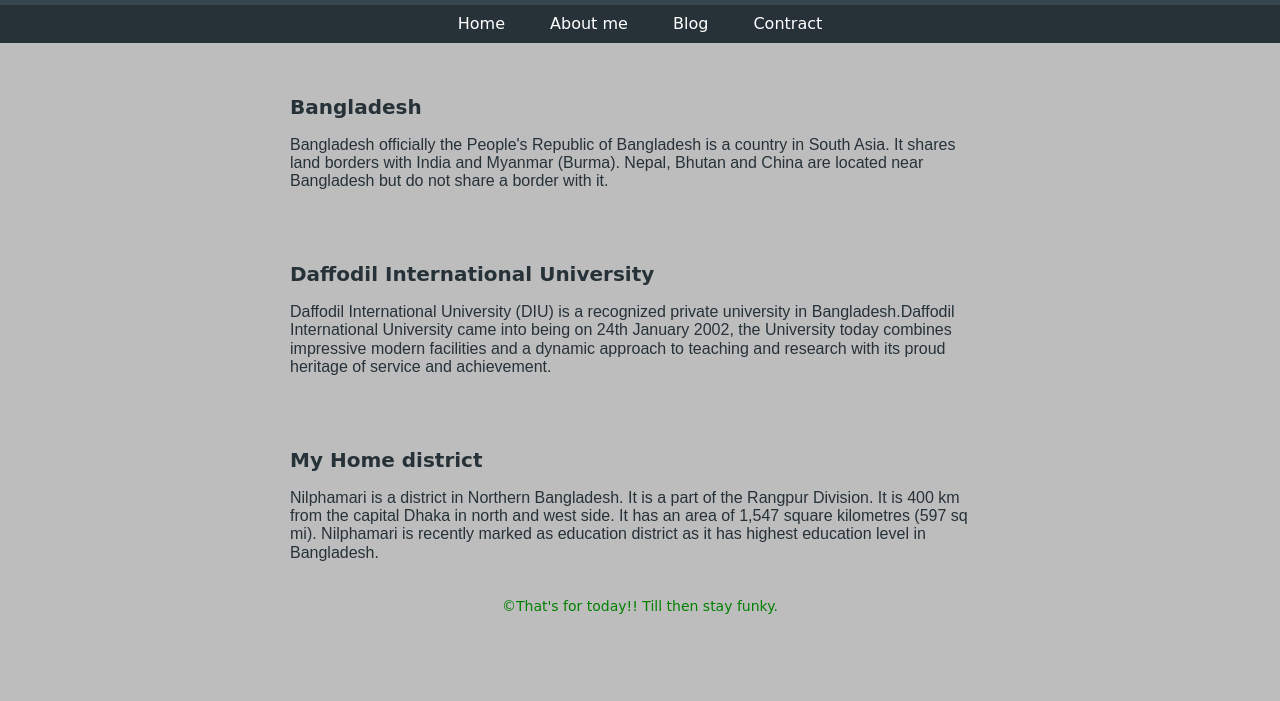
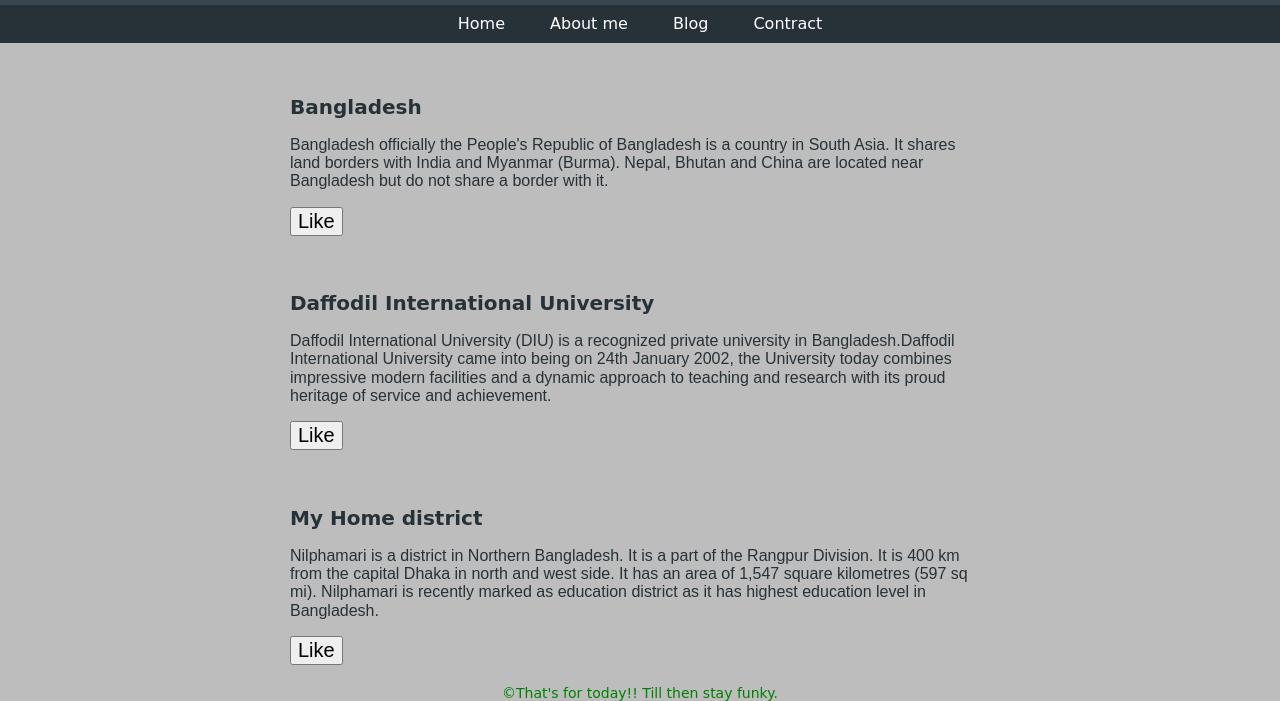
Before and after one commit to mdmaruf43/2nd_Project, a plain HTML site: page index.html in a window 1280 px wide. Shown: the part 387-1088 px from the top of the page. Before the commit the page ends 1001 px from the top, so only its background shows below. Drawn offline with nearby package versions, Linux system fonts and the light colour scheme.

Commit message:
Update index.html

```diff
--- a/index.html
+++ b/index.html
@@ -102,15 +102,23 @@
 		  <article>
 			  <h2><strong>Bangladesh</strong></h2>
 			  <p>Bangladesh officially the People's Republic of Bangladesh is a country in South Asia. It shares land borders with India and Myanmar (Burma). Nepal, Bhutan and China are located near Bangladesh but do not share a border with it.</p>
+			  <button onclick="myFunction()">Like</button>
 		 </article>
 		 <article>
-			  <h2><strong>Daffodil International University</strong></h2>
-			  <p>Daffodil International University (DIU) is a recognized private university in Bangladesh.Daffodil International University came into being on 24th January 2002, the University today combines impressive modern facilities and a dynamic approach to teaching and research with its proud heritage of service and achievement.</p>
+			 <h2><strong>Daffodil International University</strong></h2>
+			 <p>Daffodil International University (DIU) is a recognized private university in Bangladesh.Daffodil International University came into being on 24th January 2002, the University today combines impressive modern facilities and a dynamic approach to teaching and research with its proud heritage of service and achievement.</p>
+			 <button onclick="myFunction()">Like</button>
 		  </article>
 		  <article>
 			  <h2><strong>My Home district</strong></h2>
 			  <p>Nilphamari is a district in Northern Bangladesh. It is a part of the Rangpur Division. It is 400 km from the capital Dhaka in north and west side. It has an area of 1,547 square kilometres (597 sq mi). Nilphamari is recently marked as education district as it has highest education level in Bangladesh.</p>
+			  <button onclick="myFunction()">Like</button>
 		 </article>
+		<script>
+			function myFunction() {
+			    alert("You are Click my post");
+			}
+		</script>
 		<center>
 		  <footer>&copy;That's for today!! Till then stay funky.</footer>
 		</center>
```
